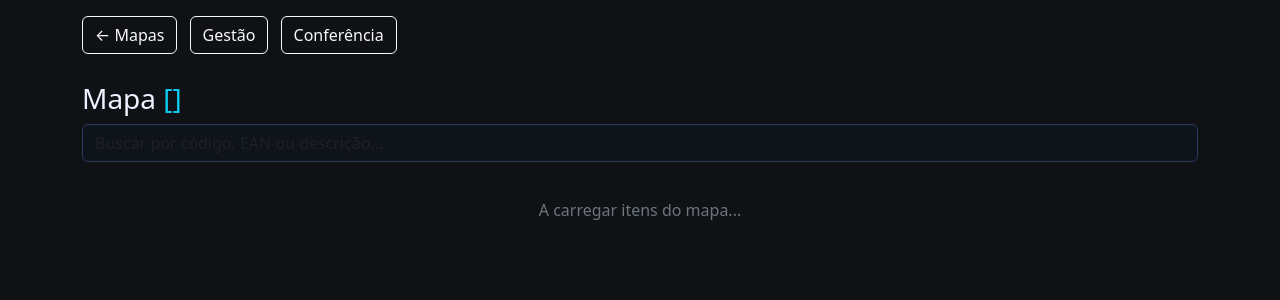
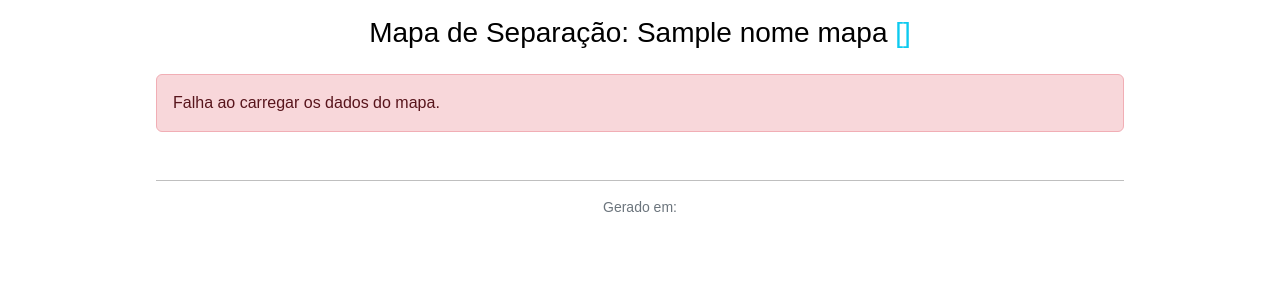
Before and after one commit to Luangscruznfe/confie-apps, a Flask app: template conferencia_app/templates/mapa_detalhe_print.html in a window 1280 px wide. Shown: the top 300 px of the page. Run offline with Flask 3, Linux system fonts and the light colour scheme; the template is opened without the code that fills it: most values are stand-ins (such as "Sample title", 1, 10 or a date in 2020); some libraries are stand-ins or nearby versions.

Commit message:
denilson

```diff
--- a/conferencia_app/templates/mapa_detalhe_print.html
+++ b/conferencia_app/templates/mapa_detalhe_print.html
@@ -3,171 +3,209 @@
 <head>
     <meta charset="UTF-8">
     <meta name="viewport" content="width=device-width, initial-scale=1.0">
-    <title>Mapa {{ numero_carga }}</title>
+    <title>Mapa {{ numero_carga }} (Visualização para Impressão)</title>
     <link href="https://cdn.jsdelivr.net/npm/bootstrap@5.3.3/dist/css/bootstrap.min.css" rel="stylesheet">
     <style>
-        :root {
-            --bg: #0f1115;       /* Fundo principal */
-            --panel: #161a22;    /* Cor de fundo dos cards */
-            --panel-2: #121722;  /* Cor de fundo do cabeçalho dos cards */
-            --ink: #ecf2ff;      /* Cor de texto principal (branco) */
-            --muted: #aab8d0;    /* Cor para texto secundário, um pouco mais claro */
-            --line: #2a364a;     /* Linhas e bordas */
-            --ok: #1f9d61;       /* Cor para "OK" / Sucesso */
-            --ok-bg: rgba(35, 171, 103, .18); /* Fundo para itens "OK" */
-            --err: #ef4444;      /* Cor para "Erro" / Falta */
-            --err-bg: rgba(239, 68, 68, .18); /* Fundo para itens "Faltou" */
-            --warn: #ffd166;     /* Cor para Alerta / Foco */
-            --input-bg: #0f141b; /* Fundo dos inputs */
-            --input-line: #2a3b5e; /* Borda dos inputs */
-            --chip: #233049;     /* Cor de tags/chips */
+        body {
+            background-color: white;
+            color: black;
+            font-family: Arial, sans-serif;
         }
-        body { background-color: var(--bg); color: var(--ink); }
-        .card { background-color: var(--panel); border-color: var(--line); }
-        .card-header { background-color: var(--panel-2); font-weight: 700; border-bottom-color: var(--line); }
-        .list-group-item { background-color: var(--panel); border-color: #222c3f; }
-        .list-group-item.separado { background-color: var(--ok-bg); }
-        .list-group-item.faltou { background-color: var(--err-bg); }
-        .form-control, .input-group-text, .modal-content {
-            background-color: var(--input-bg); color: var(--ink); border-color: var(--input-line);
+        .container {
+            max-width: 992px;
         }
-        .form-control:focus {
-            background-color: var(--input-bg); color: var(--ink); border-color: var(--warn);
-            box-shadow: 0 0 0 0.25rem rgba(255, 209, 102, 0.25);
+        .sticky-top-bar, nav {
+            display: none;
         }
-        .btn-close { filter: invert(1); }
-        .sticky-top-bar { position: sticky; top: 0; z-index: 1020; background: var(--bg); padding: .75rem 0; }
+        .card {
+            background-color: white;
+            border: 1px solid #ddd;
+            margin-bottom: 15px;
+        }
+        .card-header {
+            background-color: #f0f0f0;
+            color: black;
+            border-bottom: 1px solid #ddd;
+            padding: 10px 15px;
+            font-size: 1.1rem;
+            display: flex;
+            justify-content: space-between;
+            align-items: center;
+        }
+        .grupo-titulo {
+            color: #333;
+            font-weight: bold;
+            font-size: 1.2em;
+        }
+        .list-group-item {
+            background-color: white;
+            border-top: 1px solid #eee;
+            color: black;
+            padding: 10px 15px;
+            display: flex;
+            justify-content: space-between;
+            align-items: center;
+            flex-wrap: wrap;
+        }
+        .list-group-item:first-child {
+            border-top: none;
+        }
+        .list-group-item.separado {
+            background-color: #e6ffe6;
+        }
+        .list-group-item.faltou {
+            background-color: #ffe6e6;
+        }
+        .list-group-item.pendente {
+            background-color: #fff9e6;
+        }
         /* ===== PONTO DA CORREÇÃO AQUI ===== */
         .small-mono {
-            font-family: ui-monospace, Menlo, Consolas, monospace;
-            font-size: 0.9rem;
-            color: var(--ink);
-            font-weight: bold; /* Adicionado negrito aqui */
+            font-family: Arial, sans-serif;
+            font-size: 1.3em; /* Aumentado de 1.1em para 1.3em */
+            color: #333;
+            font-weight: bold;
+            flex-grow: 1;
         }
         /* =================================== */
-        .form-check-input:checked { background-color: var(--ok); border-color: var(--ok); }
-        .list-group-item .flex-grow-1 .fw-bold { color: var(--ink); }
+        .fw-bold {
+            font-weight: bold;
+        }
+        .text-info {
+            color: #007bff;
+        }
+        .text-danger {
+            color: #dc3545;
+        }
+        .text-warning {
+            color: #ffc107;
+        }
+        .badge {
+            font-size: 0.8em;
+            padding: 0.3em 0.6em;
+            border-radius: 0.25rem;
+            margin-right: 5px;
+        }
+        .badge.bg-success { background-color: #28a745 !important; color: white !important; }
+        .badge.bg-danger { background-color: #dc3545 !important; color: white !important; }
+        .badge.bg-warning { background-color: #ffc107 !important; color: black !important; }
+
+        .form-check-switch, .d-flex.flex-wrap.gap-3.align-items-center > button, .input-group {
+            display: none;
+        }
+        .separador-info {
+            font-size: 0.9em;
+            color: #555;
+            margin-top: 5px;
+        }
+        .obs-vazia {
+            display: none;
+        }
+
+        @media print {
+            .card {
+                page-break-inside: avoid;
+            }
+            .list-group-item {
+                page-break-inside: avoid;
+            }
+        }
     </style>
 </head>
 <body>
+
 <div class="container py-3">
-    <nav class="mb-3">
-        <a class="btn btn-outline-light me-2" href="/mapa">← Mapas</a>
-        <a class="btn btn-outline-light me-2" href="/gestao">Gestão</a>
-        <a class="btn btn-outline-light" href="/conferencia">Conferência</a>
-    </nav>
-    <div class="sticky-top-bar">
-        <h3 class="mb-2">Mapa <span class="text-info">{{ numero_carga }}</span></h3>
-        <input id="busca" class="form-control" placeholder="Buscar por código, EAN ou descrição...">
-        <div id="resumo" class="text-secondary small mt-2"></div>
+    <h3 class="mb-4 text-center">
+        Mapa de Separação: {{ nome_mapa or 'Mapa' }} <span class="text-info">{{ numero_carga }}</span>
+    </h3>
+
+    <div id="grupos-container" class="mt-3">
+        <p class="text-center text-secondary">Carregando dados para impressão...</p>
     </div>
-    <div id="grupos-container" class="mt-3">
-        <p class="text-center text-secondary">A carregar itens do mapa...</p>
-    </div>
-</div>
 
-<div class="modal fade" id="modalFaltou" tabindex="-1">
-    <div class="modal-dialog">
-        <div class="modal-content">
-            <div class="modal-header">
-                <h5 class="modal-title" id="modalFaltouLabel">Registrar Falta Parcial</h5>
-                <button type="button" class="btn-close" data-bs-dismiss="modal"></button>
-            </div>
-            <div class="modal-body">
-                <p>Produto: <strong id="modal-produto-nome"></strong></p>
-                <p>Pedido: <span id="modal-qtd-pedida" class="fw-bold text-info"></span></p>
-                <div class="mb-3">
-                    <label for="modal-qtd-separada" class="form-label">Quantidade que foi separada:</label>
-                    <input type="number" class="form-control" id="modal-qtd-separada" placeholder="Ex: 9">
-                </div>
-                <input type="hidden" id="modal-item-id">
-            </div>
-            <div class="modal-footer">
-                <button type="button" class="btn btn-secondary" data-bs-dismiss="modal">Cancelar</button>
-                <button type="button" class="btn btn-primary" onclick="salvarFalta()">Salvar</button>
-            </div>
-        </div>
-    </div>
+    <hr class="mt-5 mb-3">
+    <p class="text-center small text-secondary">Gerado em: <span id="data-geracao"></span></p>
+
 </div>
 
 <script src="https://cdn.jsdelivr.net/npm/bootstrap@5.3.3/dist/js/bootstrap.bundle.min.js"></script>
 <script>
     const NUMERO_CARGA = {{ numero_carga | tojson }};
     let STATE = { grupos: [], itens: [] };
-    let modalFaltou;
 
     function badge(text, className) { return `<span class="badge ${className} me-1">${text}</span>`; }
 
     function renderItens() {
         const container = document.getElementById('grupos-container');
-        const query = document.getElementById('busca').value.toLowerCase().trim();
         let html = '';
-        let total = 0, marcados = 0;
 
         STATE.grupos.forEach(grupo => {
-            const itensFiltrados = STATE.itens.filter(it => {
-                if (it.grupo_codigo !== grupo.grupo_codigo) return false;
-                if (!query) return true;
-                const searchable = `${it.codigo || ''} ${it.cod_barras || ''} ${it.descricao || ''}`.toLowerCase();
-                return searchable.includes(query);
-            });
+            const itensDoGrupo = STATE.itens.filter(it => it.grupo_codigo === grupo.grupo_codigo);
 
-            if (itensFiltrados.length === 0) return;
+            if (itensDoGrupo.length === 0) return;
 
-            const nomeSeparador = grupo.separador_nome || '';
+            const nomeSeparador = grupo.separador_nome || 'Não atribuído';
 
             html += `
                 <div class="card mb-3">
                     <div class="card-header">
-                        <div class="d-flex justify-content-between align-items-center mb-2">
-                            <div><strong>${grupo.grupo_codigo}</strong> — ${grupo.grupo_titulo || ''}</div>
-                            <div>
-                                <button class="btn btn-sm btn-success" onclick="marcarGrupo('${grupo.grupo_codigo}', true)">Marcar</button>
-                                <button class="btn btn-sm btn-outline-light" onclick="marcarGrupo('${grupo.grupo_codigo}', false)">Desmarcar</button>
-                            </div>
-                        </div>
-                        <div class="input-group input-group-sm">
-                            <span class="input-group-text">Separador:</span>
-                            <input type="text" class="form-control" id="separador-${grupo.grupo_codigo}" value="${nomeSeparador}">
-                            <button class="btn btn-outline-info" onclick="salvarSeparador('${grupo.grupo_codigo}')">Salvar</button>
-                        </div>
+                        <div class="grupo-titulo">
+    			            ${grupo.grupo_codigo} &mdash; ${grupo.grupo_titulo || 'Sem Título'}
+			            </div>
+                        <div class="separador-info">Separador: ${nomeSeparador}</div>
                     </div>
                     <div class="list-group list-group-flush">`;
 
-            itensFiltrados.forEach(it => {
-                total++;
-                if (it.separado) marcados++;
-
-                let itemClasses = "list-group-item d-flex flex-column flex-md-row justify-content-between gap-3 p-3";
+            itensDoGrupo.forEach(it => {
+                let itemClasses = "list-group-item";
                 if (it.separado) itemClasses += " separado";
                 if (it.faltou) itemClasses += " faltou";
+                if (!it.separado && !it.faltou) itemClasses += " pendente";
+
 
                 const descCompleta = [it.cod_barras, it.codigo, it.descricao, it.fabricante].filter(Boolean).join(' ');
                 const qtdPedida = `${it.qtd_unidades || ''} ${it.unidade || ''} ${it.pack_qtd > 1 ? `(C/${it.pack_qtd})` : ''}`.trim();
-                const qtdInfo = it.faltou && it.qtd_separada != null ?
-                    `<span class="text-danger">Separado: ${it.qtd_separada} de ${it.qtd_unidades}</span>` :
-                    `<span class="text-info">${qtdPedida}</span>`;
+
+                let qtdExibida = `<span class="text-info fw-bold">${qtdPedida}</span>`;
+                if (it.faltou && it.qtd_separada != null) {
+                    qtdExibida = `<span class="text-danger fw-bold">Separado: ${it.qtd_separada} de ${it.qtd_unidades}</span>`;
+                }
+
+                const obsInfo = it.observacao ? `<div class="small text-warning mt-1"><strong>OBS:</strong> ${it.observacao}</div>` : `<div class="obs-vazia"></div>`;
 
                 html += `
                     <div class="${itemClasses}" id="item-${it.id}">
                         <div class="flex-grow-1">
                             <div class="small-mono">${descCompleta}</div>
-                            <div class="fw-bold">${qtdInfo}</div>
-                            <div class="mt-1">
-                                ${it.separado ? badge('Separado', 'bg-success') : ''}
-                                ${it.faltou ? badge('Faltou', 'bg-danger') : ''}
-                            </div>
+                            <div class="mt-1">${qtdExibida}</div>
+                            ${obsInfo}
                         </div>
-                        <div class="d-flex flex-wrap gap-3 align-items-center">
-                            <div class="form-check form-switch">
-                                <input class="form-check-input" type="checkbox" ${it.separado ? 'checked' : ''} onchange="atualizarItem(${it.id}, { separado: this.checked })">
-                                <label class="form-check-label">OK</label>
-                            </div>
-                            <button class="btn btn-sm btn-warning" onclick="abrirModalFaltou(${it.id})">Faltou</button>
-                        </div>
-                    </div>`;
+                        </div>`;
             });
             html += `</div></div>`;
         });
 
-        container.innerHTML = html || '<div class="alert alert-
+        container.innerHTML = html || '<div class="alert alert-secondary">Nenhum item encontrado para este mapa.</div>';
+
+        document.getElementById('data-geracao').textContent = new Date().toLocaleString('pt-BR');
+    }
+
+    async function carregarDados() {
+        try {
+            const response = await fetch(`/api/mapa/${NUMERO_CARGA}`);
+            if (!response.ok) throw new Error('Falha ao carregar os dados do mapa.');
+            const data = await response.json();
+            STATE.grupos = data.grupos || [];
+            STATE.itens = data.itens || [];
+            renderItens();
+        } catch (error) {
+            document.getElementById('grupos-container').innerHTML = `<div class="alert alert-danger">${error.message}</div>`;
+        }
+    }
+
+    document.addEventListener('DOMContentLoaded', () => {
+        carregarDados();
+    });
+</script>
+</body>
+</html>
```
